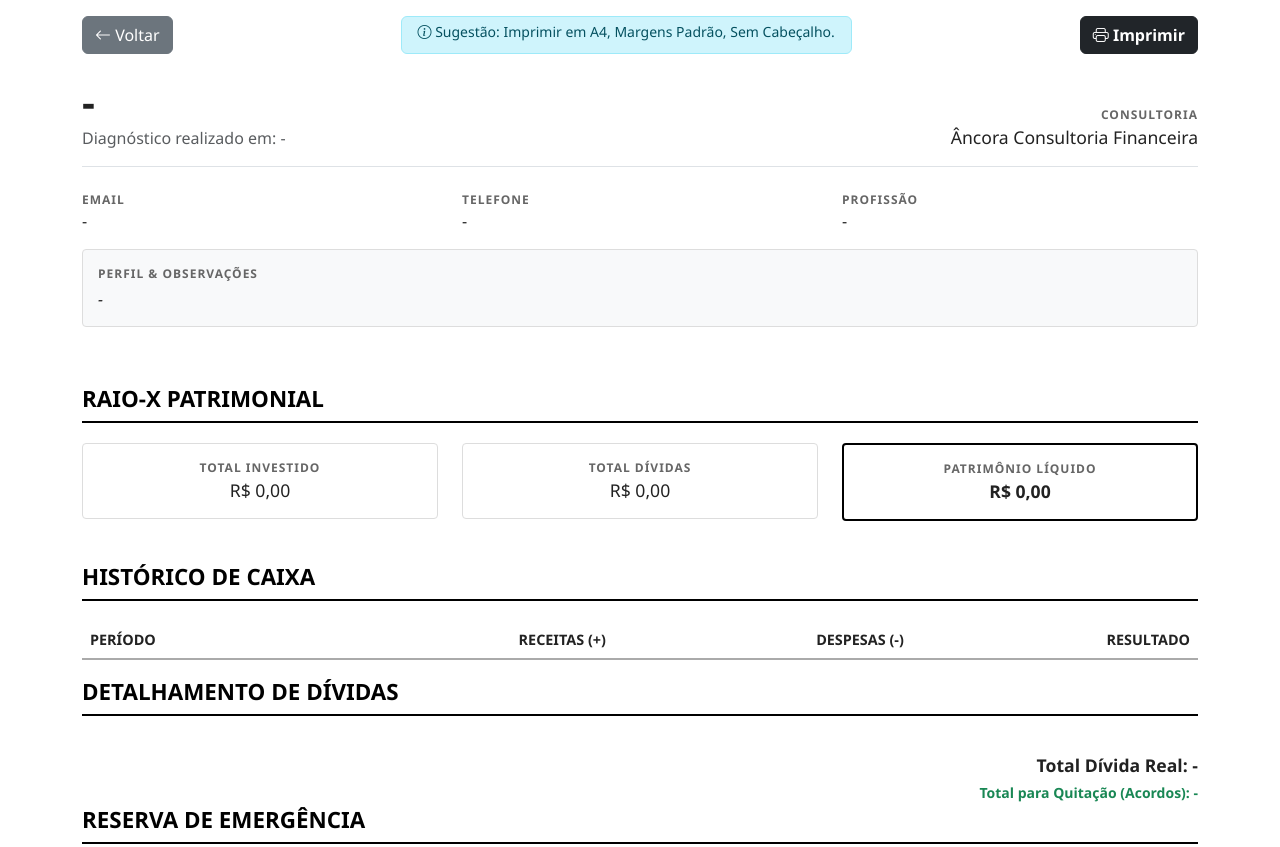
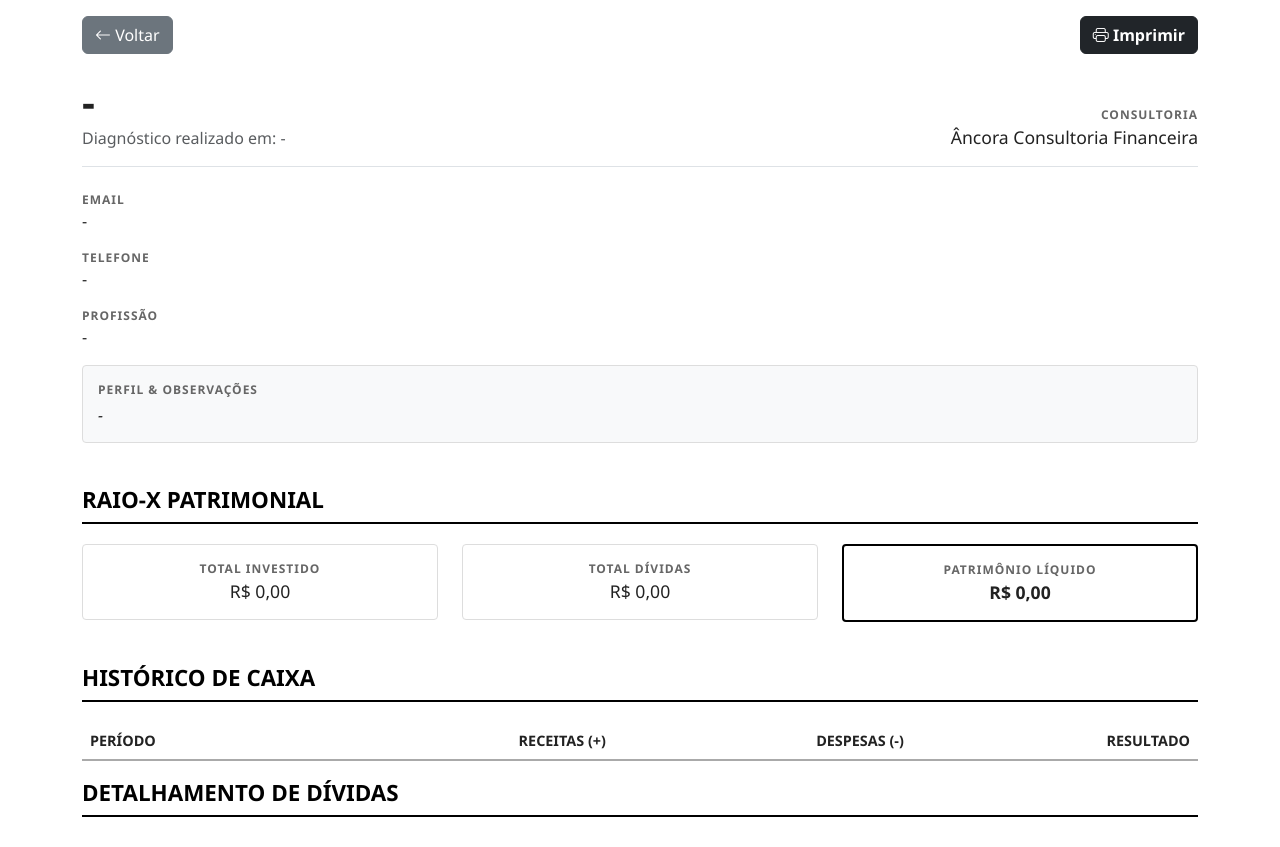
Before and after one commit to londoriano/sistema_ancora_pro, an Electron app: page relatorio.html in a window 1280 px wide. Shown: the top 847 px of the page. Drawn offline with nearby package versions, Linux system fonts and the light colour scheme.

Commit message:
Pormenores

```diff
--- a/relatorio.html
+++ b/relatorio.html
@@ -75,9 +75,7 @@
             Carregando...
         </button>
 
-        <div class="alert alert-info py-1 px-3 m-0 small">
-            <i class="bi bi-info-circle"></i> Sugestão: Imprimir em A4, Margens Padrão, Sem Cabeçalho.
-        </div>
+
         <button class="btn btn-dark fw-bold" onclick="window.print()"><i class="bi bi-printer"></i> Imprimir</button>
     </div>
 
@@ -95,7 +93,7 @@
                 </div>
             </div>
 
-            <div class="row mb-4">
+            <div class="column mb-4">
                 <div class="col-4 mb-3"><div class="label">Email</div><div id="repEmail">-</div></div>
                 <div class="col-4 mb-3"><div class="label">Telefone</div><div id="repTel">-</div></div>
                 <div class="col-4 mb-3"><div class="label">Profissão</div><div id="repProf">-</div></div>
```
